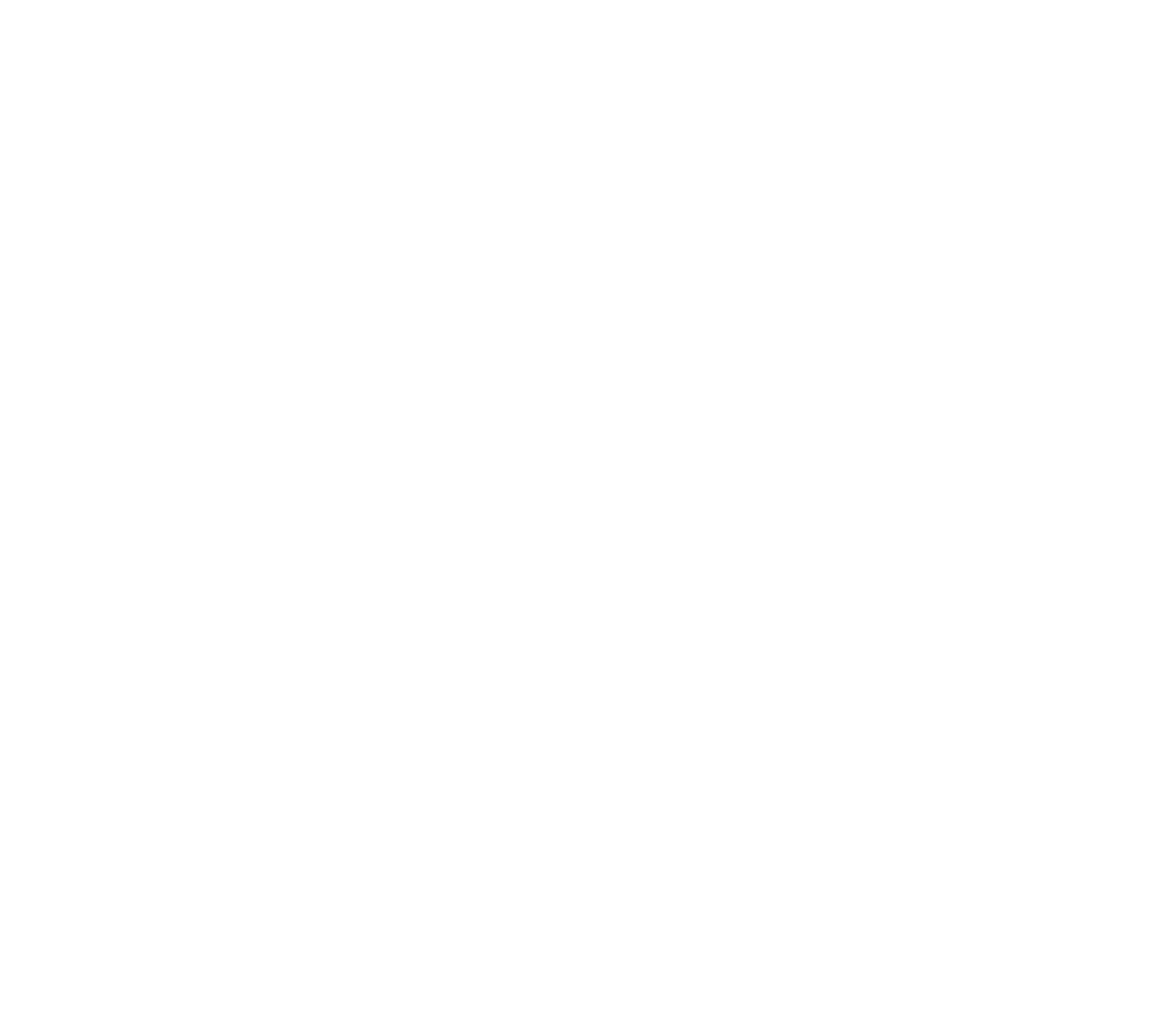
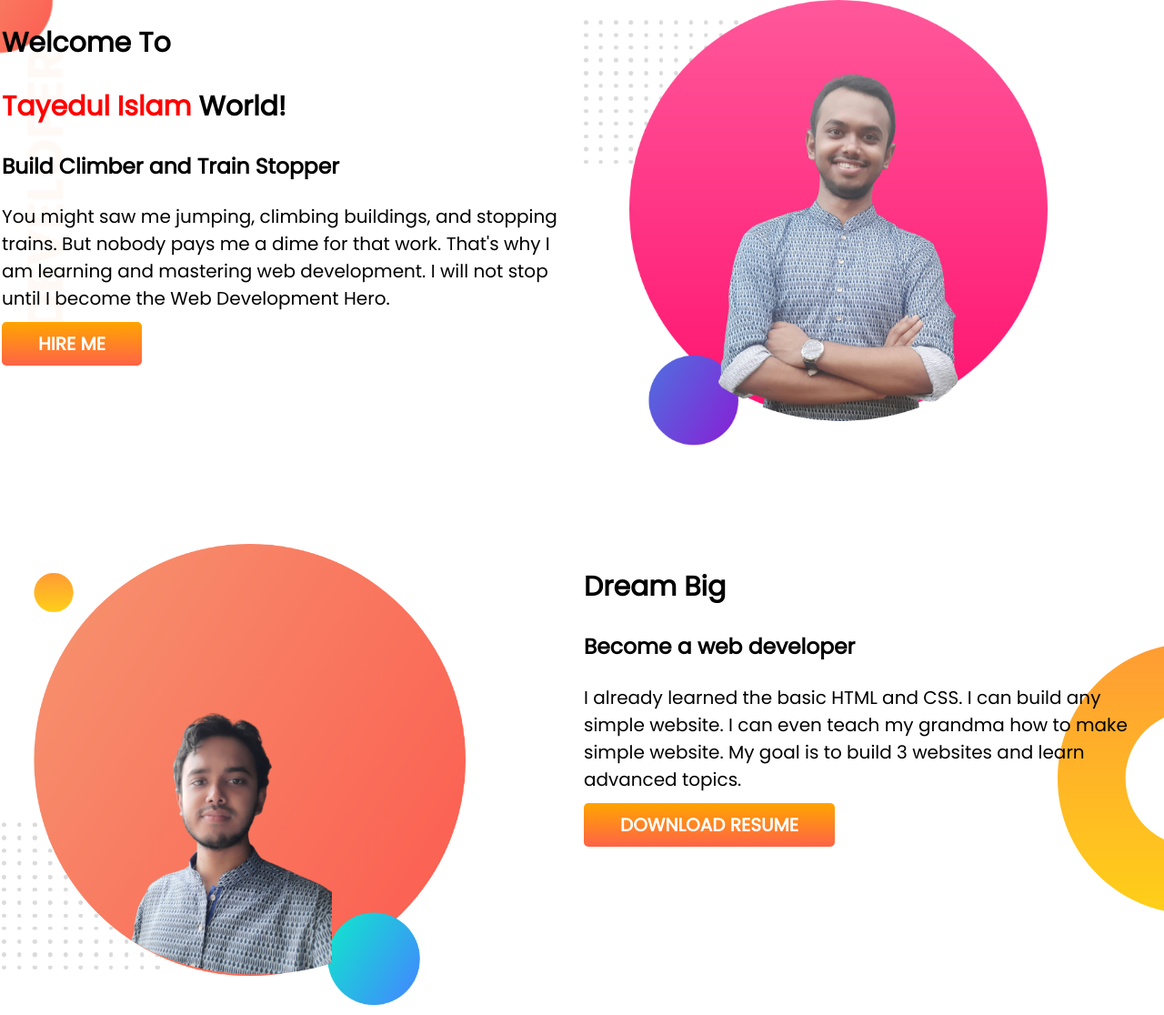
Before and after one commit to tayedislam199/developer-portfolio, a plain HTML site: page index.html in a window 1280 px wide. Shown: the whole page at 91% size. Before the commit the page ends 800 px from the top, so only its background shows below. Drawn offline with Linux system fonts and the light colour scheme.

Commit message:
partially_done

```diff
--- a/index.html
+++ b/index.html
@@ -1,12 +1,58 @@
 <!DOCTYPE html>
 <html lang="en">
+
 <head>
     <meta charset="UTF-8">
     <meta http-equiv="X-UA-Compatible" content="IE=edge">
     <meta name="viewport" content="width=device-width, initial-scale=1.0">
-    <title>Tayedul Islam Portfolio    </title>
+    <link rel="preconnect" href="https://fonts.googleapis.com">
+    <link rel="preconnect" href="https://fonts.gstatic.com" crossorigin>
+    <link href="https://fonts.googleapis.com/css2?family=Poppins&display=swap" rel="stylesheet">
+    <link rel="stylesheet" href="style.css">
+    <title>Tayedul Islam Portfolio </title>
 </head>
+
 <body>
+    <section class="top-banner">
+        <div class="partition">
+            <h1>Welcome To</h1>
+            <h1><span class="tayed">Tayedul Islam</span> World!</h1>
+            <h3>Build Climber and Train Stopper</h3>
+            <p>
+                You might saw me jumping, climbing buildings, and stopping trains. But nobody pays me a dime for that
+                work.
+                That's why I am learning and mastering web development. I will not stop until I become the Web
+                Development
+                Hero.
+
+            </p>
+            <a class="button" target="blank" href="https://www.linkedin.com/in/tayedul-islam-3493001a5/">HIRE ME</a>
+
+        </div>
+        <div class="partition">
+            <img src="images/tayedulislam.png" alt="myphoto">
+        </div>
+    </section>
+    <section class="middle-banner">
+        <div class="partition">
+            <img src="images/tayed-eid-portofolio.png" alt="myphoto">
+        </div>
+
+        <div class="partition">
+            <h1>Dream Big</h1>
+            <h3>Become a web developer</h3>
+            <p>
+                I already learned the basic HTML and CSS. I can build any simple website. I can even teach my grandma
+                how to make simple website. My goal is to build 3 websites and learn advanced topics.
+
+            </p>
+            <a class="button" target="blank" href="https://www.linkedin.com/in/tayedul-islam-3493001a5/">DOWNLOAD
+                RESUME</a>
+
+        </div>
+    </section>
+
 
 </body>
+
 </html>
--- a/style.css
+++ b/style.css
@@ -0,0 +1,40 @@
+body{
+    font-family: 'Poppins', sans-serif;
+    font-size: 20px;
+    margin: 0;
+
+}
+.tayed{
+    color: red;
+
+}
+section{
+    display: flex;
+    margin-bottom: 100px;
+
+}
+.partition{
+    width: 50%;
+    padding-left: 2px;
+}
+.partition img{
+    width: 80%;
+}
+.button{
+    background-image: linear-gradient(orange , tomato);
+    text-decoration: none;
+    padding: 10px 40px;
+    border-radius: 5px;
+    color: white;
+    font-weight: 700;
+}
+
+.top-banner{
+    background-image: url(images/top-banner.png);
+    background-repeat: no-repeat;
+}
+.middle-banner{
+    background-image: url(images/dream-bg.png);
+    background-repeat: no-repeat;
+    background-position: right;
+}
```
Also changed, not shown: images/dream-bg.png (added), images/eid.tayed.png (added), images/exp-bg.png (added), images/jhankar.png (added), images/jhankar2.png (added), images/me.png (added), images/my-bg.png (added), images/my-bg2.png (added), images/tayed-eid-portofolio.png (added), images/tayed.png (added), images/tayedulislam.png (added), images/top-banner.png (added).
